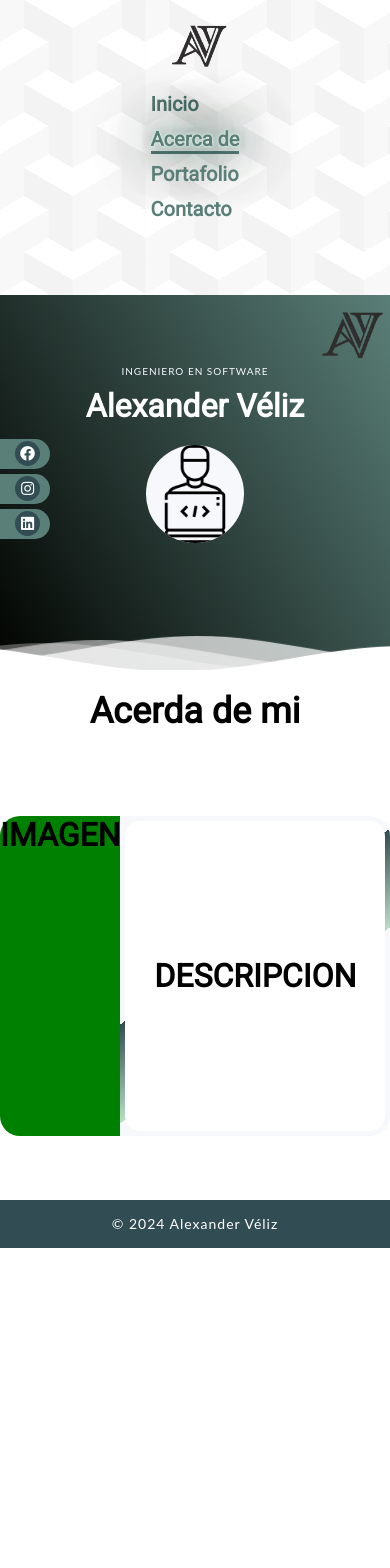
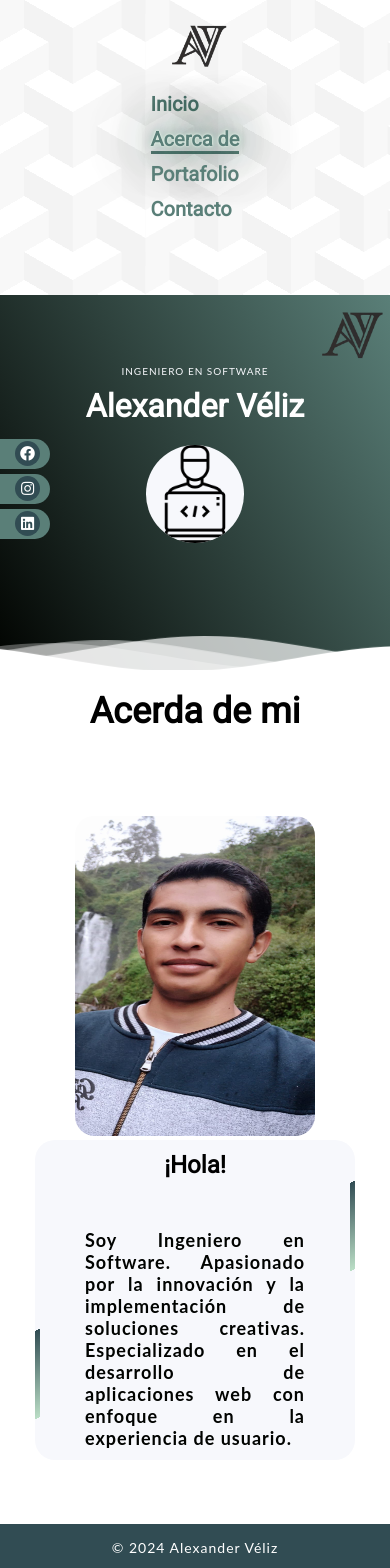
Before and after one commit to aveliz12/portafolio, a React (Create React App) app: page /about in a window 390 px wide. Shown: the top 1568 px of the page. Before the commit the page ends 1248 px from the top, so only its background shows below. Built offline with nearby package versions, Linux system fonts and the light colour scheme.

Commit message:
Feat: Scroll, button to top y descripcion responsivo

```diff
--- /dev/null
+++ b/src/components/BackToTopButton.tsx
@@ -0,0 +1,40 @@
+import { useEffect, useState } from "react";
+import "../styles/back_top_button_styles.css";
+import { BiSolidToTop } from "react-icons/bi";
+
+const BackToTopButton = () => {
+  const [isVisible, setIsVisible] = useState(false);
+
+  //Funcion para hacer scroll hacia arriba
+  const scrollTop = () => {
+    window.scrollTo({
+      top: 0,
+      behavior: "smooth", //Animacion de desplazamiento suave
+    });
+  };
+
+  //Manejar el evento de scroll para mostrar o no boton
+  useEffect(() => {
+    const toggleVisibility = () => {
+      if (window.scrollY > 400) {
+        setIsVisible(true);
+      } else {
+        setIsVisible(false);
+      }
+    };
+    window.addEventListener("scroll", toggleVisibility);
+
+    return () => window.removeEventListener("scroll", toggleVisibility);
+  }, [isVisible]);
+
+  return (
+    <div
+      className={`top-button ${isVisible ? "visible" : ""}`}
+      onClick={scrollTop}
+    >
+      <BiSolidToTop />
+    </div>
+  );
+};
+
+export default BackToTopButton;
--- a/src/components/components.tsx
+++ b/src/components/components.tsx
@@ -1,3 +1,4 @@
 export { default as NavBar } from "./nav_bar/NavBar";
 export { default as Footer } from "./footer/Footer";
 export { default as Header } from "./header/Header";
+export { default as BackToTopButton } from "./BackToTopButton";
--- a/src/index.css
+++ b/src/index.css
@@ -9,3 +9,27 @@
 body {
   background-color: white;
 }
+
+
+body {
+  --sb-track-color: #bbdec6;
+  --sb-thumb-color: #010300;
+  --sb-size: 10px;
+
+  scrollbar-color: var(--sb-thumb-color) var(--sb-track-color);
+}
+
+body::-webkit-scrollbar {
+  width: var(--sb-size)
+}
+
+body::-webkit-scrollbar-track {
+  background: var(--sb-track-color);
+  border-radius: 10px;
+}
+
+body::-webkit-scrollbar-thumb {
+  background: var(--sb-thumb-color);
+  border-radius: 10px;
+
+}
--- a/src/pages/portafolio/About.tsx
+++ b/src/pages/portafolio/About.tsx
@@ -1,6 +1,6 @@
-import { Header } from "../../components/components";
+import { BackToTopButton, Header } from "../../components/components";
 import "../../styles/about_styles.css";
-
+import yo2 from "../../assets/yo2.jpg";
 const About = () => {
   return (
     <div style={{ minHeight: "85vh" }}>
@@ -10,14 +10,22 @@ const About = () => {
       </div>
       <div className="content-about-me">
         <div className="image-about">
-          <h1>IMAGEN</h1>
+          <img src={yo2} alt="" />
         </div>
         <div className="card-about-us">
           <div className="description_about">
-            <h1>DESCRIPCION</h1>
+            <h1>¡Hola!</h1>
+            <p>
+              Soy Ingeniero en Software. Apasionado por la innovación y la
+              implementación de soluciones creativas. Especializado en el
+              desarrollo de aplicaciones web con enfoque en la experiencia de
+              usuario.
+            </p>
           </div>
         </div>
       </div>
+
+      <BackToTopButton />
     </div>
   );
 };
--- a/src/pages/portafolio/Contact.tsx
+++ b/src/pages/portafolio/Contact.tsx
@@ -4,9 +4,8 @@ const Contact = () => {
   return (
     <div style={{ minHeight: "85vh" }}>
       <Header />
-    <h1>CONTACTO</h1>
-
-  </div>
+      <h1>CONTACTO</h1>
+    </div>
   );
 };
 
--- a/src/styles/about_styles.css
+++ b/src/styles/about_styles.css
@@ -42,20 +42,37 @@
 .card-about-us::after {
   content: '';
   position: absolute;
-  background: #fff;
+  background: #f7f8fc;
   inset: 5px;
   border-radius: 15px;
 }
 
 
-.image-about {
-  width: 20em;
-  background-color: green;
+.image-about img {
+  width: 15em;
+  height: 20em;
   border-top-left-radius: 20px;
   border-bottom-left-radius: 20px;
 }
 
+.description_about {
+  display: flex;
+  flex-direction: column;
+  justify-content: center;
+  align-items: center;
+  margin: 0 50px;
+}
 
+.description_about p {
+  font-size: x-large;
+  font-weight: bold;
+  text-align: justify;
+  color: #010300;
+}
+
+.description_about h1 {
+  margin-bottom: 50px;
+}
 
 @keyframes rotBGimg {
   from {
@@ -66,3 +83,48 @@
     transform: rotate(360deg);
   }
 }
+
+@media screen and (max-width: 768px) {
+  .content-about-me {
+    display: flex;
+    justify-content: center;
+    align-items: center;
+  }
+
+  .card-about-us {
+    width: 20em;
+    height: 20em;
+  }
+
+  .description_about p {
+    font-size: large;
+  }
+
+  .description_about h1 {
+    font-size: x-large;
+  }
+
+}
+
+@media screen and (max-width: 600px) {
+  .content-about-me {
+    display: flex;
+    flex-direction: column;
+    justify-content: center;
+    align-items: center;
+  }
+
+  .card-about-us {
+    width: 20em;
+    height: 20em;
+    border-top-left-radius: 20px;
+    border-bottom-left-radius: 20px;
+  }
+
+  .image-about img {
+    width: 15em;
+    height: 20em;
+    border-top-right-radius: 20px;
+    border-bottom-right-radius: 20px;
+  }
+}
--- /dev/null
+++ b/src/styles/back_top_button_styles.css
@@ -0,0 +1,25 @@
+.top-button {
+  width: 3rem;
+  height: 3rem;
+
+  box-sizing: border-box;
+  margin: 0;
+  padding: 0;
+  color: white;
+  background-color: #010300;
+  font-size: 2em;
+  border-radius: 50%;
+  position: fixed;
+  right: 0;
+  bottom: 0;
+  opacity: 0;
+  cursor: pointer;
+  transition: opacity 0.3s ease;
+  display: flex;
+  justify-content: center;
+  align-items: center;
+}
+
+.top-button.visible {
+  opacity: 1;
+}
```
Also changed, not shown: src/assets/yo2.jpg (added).
